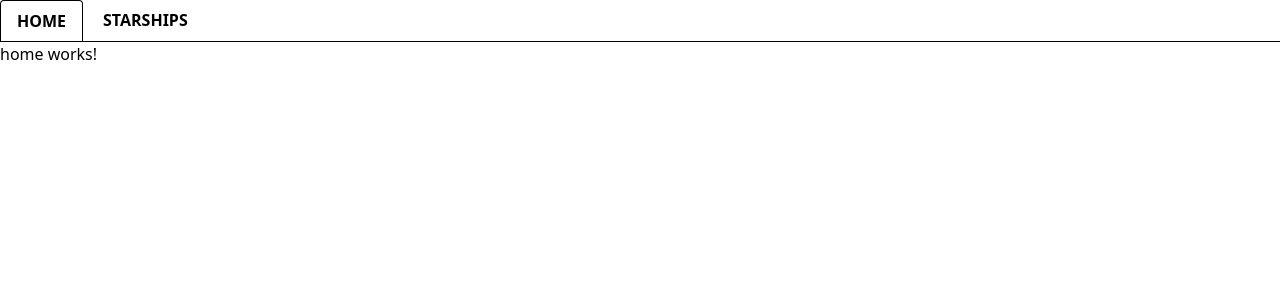
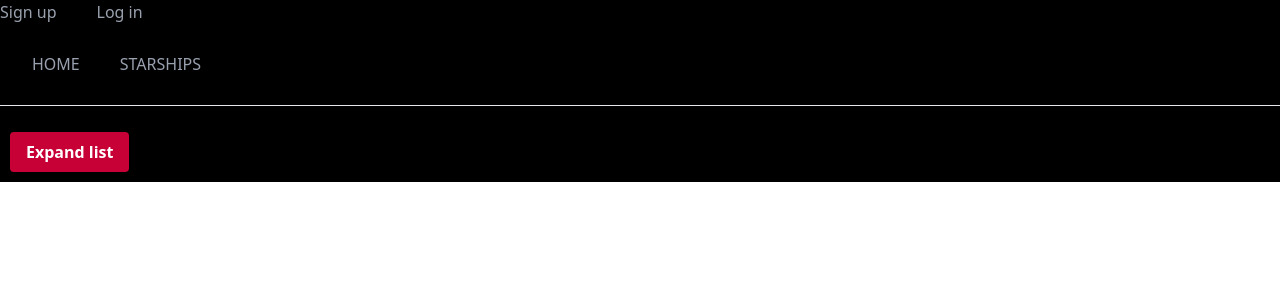
Before and after one commit to oscarrep/S7-Star-Wars, an Angular app: page /starships in a window 1280 px wide. Before the commit this address led to /. Shown: the top 300 px of the page. Built offline with nearby package versions, Linux system fonts and the light colour scheme; no server answers.

Commit message:
implemented routing, starship-details not showing details now, fixing it next

```diff
--- a/src/app/app.component.html
+++ b/src/app/app.component.html
@@ -1 +1,2 @@
 <app-header/>
+<router-outlet></router-outlet>
--- a/src/app/app.component.ts
+++ b/src/app/app.component.ts
@@ -1,9 +1,10 @@
 import { Component } from '@angular/core';
 import { HeaderComponent } from "./header/header.component";
+import { RouterModule } from '@angular/router';
 
 @Component({
   selector: 'app-root',
-  imports: [HeaderComponent],
+  imports: [HeaderComponent, RouterModule],
   templateUrl: './app.component.html',
   styleUrl: './app.component.scss'
 })
--- a/src/app/app.routes.ts
+++ b/src/app/app.routes.ts
@@ -1,3 +1,15 @@
 import { Routes } from '@angular/router';
+import { HomeComponent } from './home/home.component';
+import { StarshipsComponent } from './starships/starships.component';
+import { StarshipDetailsComponent } from './starship-details/starship-details.component';
 
-export const routes: Routes = [];
+export const routes: Routes = [
+    { path: '', redirectTo: '/home', pathMatch: 'full' },
+    { path: 'home', component: HomeComponent },
+    {
+        path: 'starships', component: StarshipsComponent, children: [
+            { path: 'starship-details/:id', component: StarshipDetailsComponent }
+        ]
+    },
+    { path: '**', redirectTo: '/home' }
+];
--- a/src/app/header/header.component.html
+++ b/src/app/header/header.component.html
@@ -1,4 +1,5 @@
-<ul class="flex border-b">
+<!--
+    <ul class="flex border-b">
     <li class="mr-1">
         <button class="bg-white inline-block border-l border-t border-r rounded-t py-2 px-4 text-grey-950 font-semibold"
             (click)='showHome()'>HOME</button>
@@ -8,6 +9,25 @@
             (click)='showStarships()'>STARSHIPS</button>
     </li>
 </ul>
+-->
+<header>
+    <div class="bg-black border-b border-gray-200">
+        <div class="flex items-center space-x-10">
+            <a href="#" title="" class="text-base font-medium text-gray-400"> Sign up </a>
+            <a href="#" title="" class="text-base font-medium text-gray-400"> Log in </a>
+        </div>
+        <div class="px-4 mx-auto px-8">
+            <nav class="relative flex items-center justify-between h-16 lg:h-20">
+                <div class="flex items-center space-x-10">
+                    <a routerLink="/home" title="Home" class="text-base font-medium text-gray-400" (click)="showHome()"> HOME </a>
+                    <a routerLink="/starships" title="Starships" class="text-base font-medium text-gray-400"(click)="showStarships()"> STARSHIPS </a>
+                </div>
+            </nav>
+            <hr>
+        </div>
+    </div>
+</header>
 
+<!--
 @if(homeActive){ <app-home /> }
-@if(starshipsActive){ <app-starships /> }
+@if(starshipsActive){ <app-starships /> }-->
--- a/src/app/header/header.component.ts
+++ b/src/app/header/header.component.ts
@@ -1,29 +1,28 @@
-import { Component, Input } from '@angular/core';
+import { Component, Input, inject } from '@angular/core';
 import { StarshipsComponent } from "../starships/starships.component";
 import { HomeComponent } from "../home/home.component";
+import { Router } from '@angular/router';
 
 @Component({
   selector: 'app-header',
-  imports: [StarshipsComponent, HomeComponent],
+  //imports: [StarshipsComponent, HomeComponent],
   templateUrl: './header.component.html',
   styleUrl: './header.component.scss'
 })
 export class HeaderComponent {
+  router=inject(Router);
   starshipsActive: boolean = false;
   homeActive: boolean = true;
-  //@Input() starshipsComponent!: StarshipsComponent;
-  //@Input() homeComponent!: HomeComponent;
-
   showHome() {
     this.homeActive = true;
     this.starshipsActive = false;
-    //if (this.starshipsComponent) this.starshipsComponent.showDetails = false;
+    this.router.navigate(['home']);
   }
 
   showStarships() {
     this.starshipsActive = true;
     this.homeActive = false;
-    //if (this.starshipsComponent) this.starshipsComponent.showDetails = false;
+    this.router.navigate(['starships']);
   }
 
 }
--- a/src/app/starship-details/starship-details.component.ts
+++ b/src/app/starship-details/starship-details.component.ts
@@ -2,6 +2,7 @@ import { Component, Input, OnInit, inject } from '@angular/core';
 import { Starship } from '../interfaces/starship';
 import { StarshipsComponent } from "../starships/starships.component";
 import { StarshipImgComponent } from '../starship-img/starship-img.component';
+import { ActivatedRoute, Router } from '@angular/router';
 
 @Component({
   selector: 'app-starship-details',
@@ -16,6 +17,9 @@ export class StarshipDetailsComponent {
   @Input() starshipsComponent!: StarshipsComponent;
   @Input() starshipImgComponent!: StarshipImgComponent;
   @Input() starshipId!: string;
+  @Input() route!: ActivatedRoute;
+  @Input() router!: Router;
+
   toggleDetails(): void {
     this.starshipsComponent.showDetails = false;
   }
--- a/src/app/starships/starships.component.html
+++ b/src/app/starships/starships.component.html
@@ -12,6 +12,8 @@
     }
 
     @else if(selectedShip && showDetails){
-    <app-starship-details [starship]="selectedShip" [starshipId]="splitUrl(selectedShip.url)" />
-    }
+    <!-- <app-starship-details [starship]="selectedShip" [starshipId]="splitUrl(selectedShip.url)" /> -->
+}
+<router-outlet />
+
 </div>
--- a/src/app/starships/starships.component.ts
+++ b/src/app/starships/starships.component.ts
@@ -1,17 +1,20 @@
-import { Component, HostListener, OnInit } from '@angular/core';
+import { Component, HostListener, Input, OnInit, inject } from '@angular/core';
 import { StarshipService } from '../services/starship.service';
 import { Starship } from '../interfaces/starship';
 import { StarshipDetailsComponent } from "../starship-details/starship-details.component";
 import { StarshipImgComponent } from '../starship-img/starship-img.component';
+import { ActivatedRoute, Router, RouterModule } from '@angular/router';
 
 @Component({
   selector: 'app-starships',
   standalone: true,
-  imports: [StarshipDetailsComponent, StarshipImgComponent],
+  imports: [StarshipDetailsComponent, StarshipImgComponent, RouterModule],
   templateUrl: './starships.component.html',
   styleUrl: './starships.component.scss'
 })
 export class StarshipsComponent implements OnInit {
+  router = inject(Router);
+  route = inject(ActivatedRoute);
   starships: Starship[] = [];
   newStarships: Starship[] = [];
   selectedShip!: Starship;
@@ -66,8 +69,10 @@ export class StarshipsComponent implements OnInit {
 
   showShip(index: number): void {
     if (index >= 0 && index < this.starships.length) {
+      const extractedId = this.splitUrl(this.starships[index].url);
       this.selectedShip = this.starships[index];
       this.showDetails = true;
+      this.router.navigate(['starship-details', extractedId], { relativeTo: this.route });
     }
     else console.error('Invalid index:', index);
   }
```
